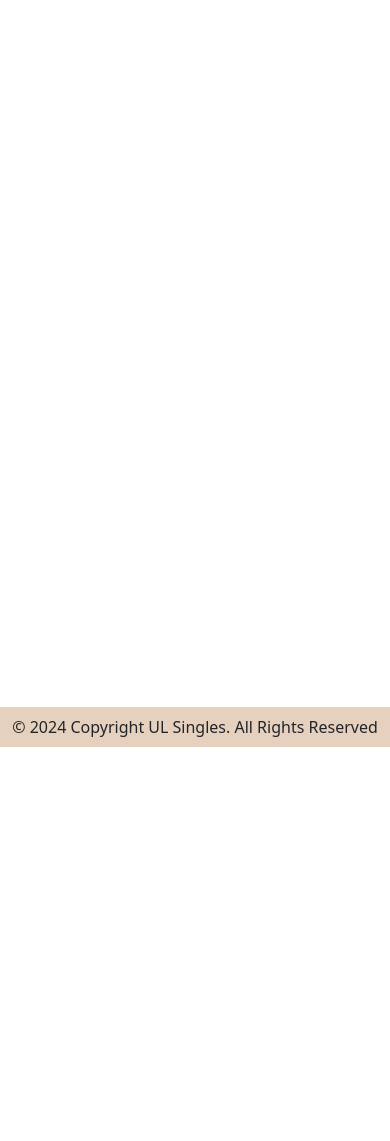
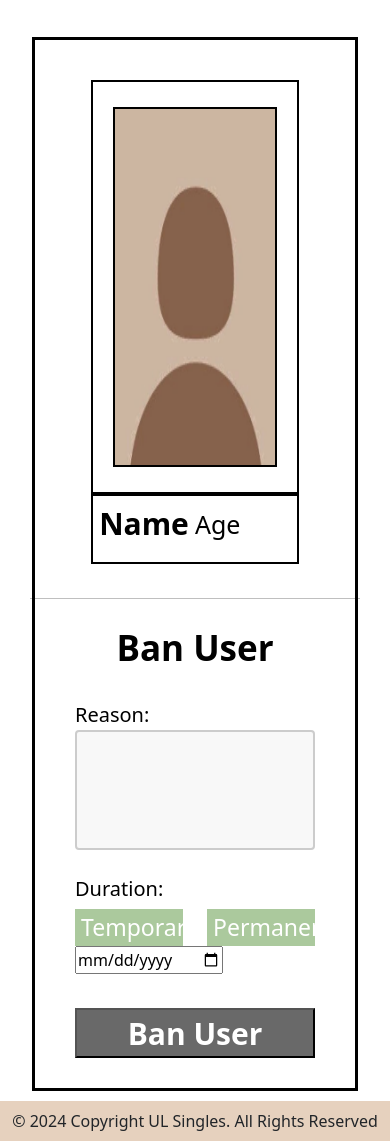
Before and after one commit to olanhealy/CS4116_Group_Project, a PHP site: page /pages/admin/banUser.html in a window 390 px wide. Shown: the part 97-1238 px from the top of the page. Before the commit the page ends 844 px from the top, so only its background shows below. Run offline with PHP 8.4, Linux system fonts and the light colour scheme.

Commit message:
Ban user page operational for mobile and tablet view too

```diff
--- a/src/assets/css/banUser.css
+++ b/src/assets/css/banUser.css
@@ -176,7 +176,7 @@ hr {
     color: black;
     font-size: 25px;
     display: inline-block;
-    margin-top: 5px;
+    margin-top: 6px;
     width: 100%;
 }
 
@@ -258,6 +258,95 @@ input[type=button] {
 
 
 
+#outlineM {
+    border-color: black !important;
+    position: relative;
+    margin-left: 20px;
+    margin-right: 20px;
+    margin-top: 30px;
+    margin-bottom: 10px;
+}
+
+#mobileprofilecontainer{
+    display: flex;
+    justify-content: center;
+    align-items: center;
+    display: inline;
+}
+
+#picturecontainerM {
+    margin-top: 40px;
+    border: 2px solid black;
+    border-color: black !important;
+    width: 65%;
+}
+
+#userinfoboxM {
+    border: 2px solid black;
+    border-color: black !important;
+    margin-bottom: 30px;
+    width: 65%;
+}
+
+#topcontainerM {
+    margin-bottom: 10px;
+}
+
+#hr1{
+ color: black;
+ margin: 0.2em auto;
+ width: 96%;
+}
+
+#textboxM {
+    text-align: center;
+    justify-content: center;
+    align-items: center;
+    color: black;
+    font-weight: bold;
+    font-size: 35px;
+    margin-top: 20px;
+}
+
+#banuserdivM{
+    text-align: center;
+    justify-content: center;
+    align-items: center;
+    margin-bottom: 30px;
+}
+
+#tabletprofilecontainer{
+    display: flex;
+    justify-content: center;
+    align-items: center;
+    display: inline;
+}
+
+#picturecontainerT {
+    margin-top: 40px;
+    border: 2px solid black;
+    border-color: black !important;
+    width: 55%;
+}
+
+#userinfoboxT {
+    border: 2px solid black;
+    border-color: black !important;
+    margin-bottom: 30px;
+    width: 55%;
+}
+
+#profilepictureT {
+    border: 2px solid black;
+    border-color: black !important;
+    margin-top: 25px;
+    margin-bottom: 25px;
+    display: block;
+    margin-left: auto;
+    margin-right: auto;
+    width: 80%;
+    height: 360px;
+}
 
 
 footer {
--- a/src/pages/admin/banUser.html
+++ b/src/pages/admin/banUser.html
@@ -109,8 +109,8 @@
                                         <input type="date" id="dateOfUnban" name="dateOfUnban" required><br><br>
                                     </div>
 
-                                    <!-- have this button to set unban date as year 9999 for perm-ban -->
                                     <div class="col-6" id="permanentdiv">
+                                        <!-- have this button to set unban date as year 9999 for perm-ban -->
                                         <input type="button" value="Permanent">
                                     </div>
 
@@ -132,7 +132,101 @@
         </div>
 
 
-        <!-- Container for Mobile View -->
+        <!-- Container for Mobile / Tablet View -->
+        <div class="container-l border border-3 d-lg-block d-xl-none" id="outlineM">
+            <div class="row">
+
+                <!-- User Profile Section: Mobile -->
+                <div class="col-12 d-md-none" id="mobileprofilecontainer">
+                    <div class="col-4 mx-auto d-flex align-items-center" id="picturecontainerM">
+                        <img id="profilepictureT" class="img-fluid border border-2" src="../../assets/images/profilepicholder.png" alt="profile_picture">
+                    </div>
+
+                    <div class="mx-auto d-flex align-items-center" id="userinfoboxM">
+                        <div id="username">
+                            <p>Name</p>
+                        </div>
+
+                        <div id="userage">
+                            <p>Age</p>
+                        </div>
+                    </div>
+                </div>
+
+                <!-- User Profile Section: Tablet -->
+                 <div class="col-12 d-none d-sm-none d-md-block d-lg-block d-xl-none" id="tabletprofilecontainer">
+                    <div class="col-4 mx-auto d-flex align-items-center" id="picturecontainerT">
+                        <img id="profilepictureT" class="img-fluid border border-2" src="../../assets/images/profilepicholder.png" alt="profile_picture">
+                    </div>
+
+                    <div class="mx-auto d-flex align-items-center" id="userinfoboxT">
+                        <div id="username">
+                            <p>Name</p>
+                        </div>
+
+                        <div id="userage">
+                            <p>Age</p>
+                        </div>
+                    </div>
+                </div>
+
+                <hr id="hr1">
+
+                <!-- Ban User Section -->
+                <div class="col-12" >
+
+                    <!-- Heading -->
+                    <div class="col-12 mx-auto d-flex" id="topcontainerM">
+                        <div class="mx-auto d-flex align-items-center" id="textboxM">
+                            <p>Ban User</p>
+                        </div>
+                    </div>
+
+
+                    <!-- Form -->
+                    <div class="col-9 mx-auto d-flex align-items-center">
+
+                        <div class="col-12 mx-auto">
+                            <form action="banUser.php" method="post">
+
+                                <!-- Text Box for Ban Reason -->
+                                <label for="reason">Reason:</label>
+                                <textarea id="reason" name="reason" rows="4" cols="50" required></textarea><br><br>
+
+                                <!-- Buttons for Ban Duration -->
+                                <div class="row">
+                                    <label for="reason">Duration:</label>
+
+
+                                    <div class="col-6" id="temporarydiv">
+                                        <!-- have this button to open calendar dropdown -->
+                                        <input type="button" value="Temporary">
+                                        <input type="date" id="dateOfUnban" name="dateOfUnban" required><br><br>
+                                    </div>
+
+                                    <div class="col-6" id="permanentdiv">
+                                        <!-- have this button to set unban date as year 9999 for perm-ban -->
+                                        <input type="button" value="Permanent">
+                                    </div>
+
+                                </div>
+
+                                <!-- Ban User Button -->
+                                <div id="banuserdivM">
+                                    <input type="submit" value="Ban User">
+                                </div>
+
+                            </form>
+                        </div>
+
+                    </div>
+
+
+
+                </div>
+            </div>
+        </div>
+
 
     </div>
 
```
